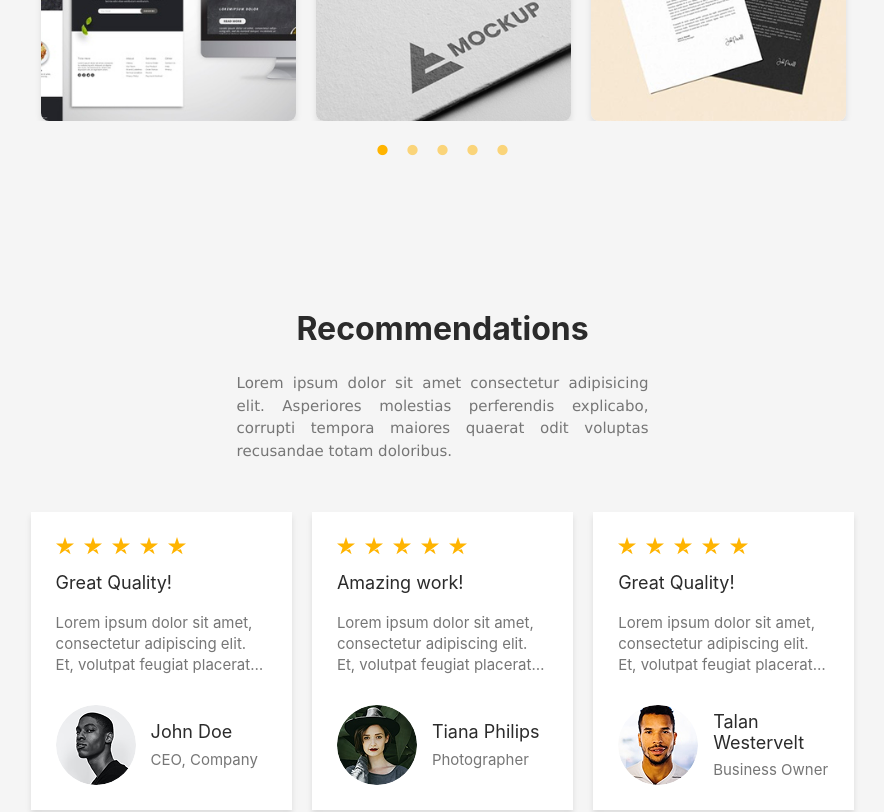
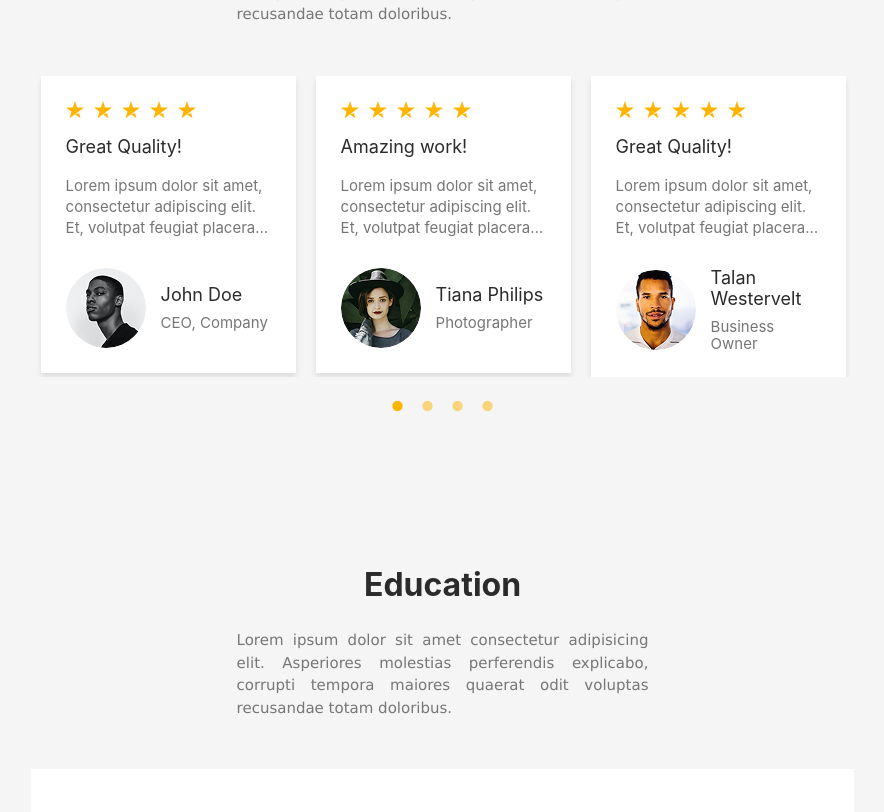
Before and after one commit to scatch03/vo-site, a React (Vite) app: page / in a window 1280 px wide. Shown: the part 2860-3672 px from the top of the page, without its empty margins (289-1173 px from the left). Built offline with nearby package versions, Linux system fonts and the light colour scheme; a web font is replaced by a local one.

Commit message:
Move testimonials slider into recommendations section

```diff
--- a/src/App.jsx
+++ b/src/App.jsx
@@ -12,7 +12,6 @@ import "slick-carousel/slick/slick.css";
 import "slick-carousel/slick/slick-theme.css";
 
 import { useEffect, useState } from 'react';
-import ClientsCarousel from './components/ClientsCarousel';
 import Testimonials from './components/Testimonials';
 import Services from './components/Services';
 import Pricing from './components/Pricing';
@@ -302,7 +301,6 @@ function App() {
         <main>
           <Services />
           <Pricing />
-          <ClientsCarousel />
           <Testimonials />
           <Education />
           <Certification />
--- a/src/components/ClientsCarousel.jsx
+++ b/src/components/ClientsCarousel.jsx
@@ -1,9 +1,8 @@
-import Slider from "react-slick";
-import p1 from "../assets/p1.jpg";
-import p2 from "../assets/p2.jpg";
-import p3 from "../assets/p3.jpg";
-import p4 from "../assets/p4.jpg";
-import p5 from "../assets/p5.jpg";
+import Slider from 'react-slick';
+import star from '../assets/star.svg';
+import testimonialsAvatar1 from '../assets/testimonialsAvatar1.png';
+import testimonialsAvatar2 from '../assets/testimonialsAvatar2.png';
+import testimonialsAvatar3 from '../assets/testimonialsAvatar3.png';
 
 const ClientsCarousel = () => {
   const settings = {
@@ -12,28 +11,80 @@ const ClientsCarousel = () => {
     speed: 500,
     slidesToShow: 3,
     slidesToScroll: 1,
+    responsive: [
+      {
+        breakpoint: 1024,
+        settings: {
+          slidesToShow: 2,
+        },
+      },
+      {
+        breakpoint: 768,
+        settings: {
+          slidesToShow: 1,
+        },
+      },
+    ],
   };
 
+  const clientsTestimonials = [
+    {
+      title: 'Great Quality!',
+      text: 'Lorem ipsum dolor sit amet, consectetur adipiscing elit. Et, volutpat feugiat placerat lobortis. Natoque rutrum semper sed suspendisse nunc lectus. Natoque rutrum semper sed suspendisse nunc lectus.Natoque rutrum semper sed suspendisse nunc lectus.',
+      authorName: 'John Doe',
+      authorRole: 'CEO, Company',
+      authorAvatar: testimonialsAvatar1,
+    },
+    {
+      title: 'Amazing work!',
+      text: 'Lorem ipsum dolor sit amet, consectetur adipiscing elit. Et, volutpat feugiat placerat lobortis. Natoque rutrum semper sed suspendisse nunc lectus. Natoque rutrum semper sed suspendisse nunc lectus.Natoque rutrum semper sed suspendisse nunc lectus.',
+      authorName: 'Tiana Philips',
+      authorRole: 'Photographer',
+      authorAvatar: testimonialsAvatar2,
+    },
+    {
+      title: 'Great Quality!',
+      text: 'Lorem ipsum dolor sit amet, consectetur adipiscing elit. Et, volutpat feugiat placerat lobortis. Natoque rutrum semper sed suspendisse nunc lectus. Natoque rutrum semper sed suspendisse nunc lectus.Natoque rutrum semper sed suspendisse nunc lectus.',
+      authorName: 'Talan Westervelt',
+      authorRole: 'Business Owner',
+      authorAvatar: testimonialsAvatar3,
+    },
+    {
+      title: 'Excellent support!',
+      text: 'Lorem ipsum dolor sit amet, consectetur adipiscing elit. Et, volutpat feugiat placerat lobortis. Natoque rutrum semper sed suspendisse nunc lectus. Natoque rutrum semper sed suspendisse nunc lectus.Natoque rutrum semper sed suspendisse nunc lectus.',
+      authorName: 'Mary Watson',
+      authorRole: 'Product Manager',
+      authorAvatar: testimonialsAvatar1,
+    },
+  ];
+
   return (
-    <section className="clients-carousel">
+    <div className="clients-carousel">
       <Slider {...settings} className="clients-slider">
-        <div className="client-slide">
-          <img src={p1} alt="Client 1" className="client-image" />
-        </div>
-        <div className="client-slide">
-          <img src={p2} alt="Client 2" className="client-image" />
-        </div>
-        <div className="client-slide">
-          <img src={p3} alt="Client 3" className="client-image" />
-        </div>
-        <div className="client-slide">
-          <img src={p4} alt="Client 4" className="client-image" />
-        </div>
-        <div className="client-slide">
-          <img src={p5} alt="Client 5" className="client-image" />
-        </div>
+        {clientsTestimonials.map(({ title, text, authorName, authorRole, authorAvatar }, index) => (
+          <div key={`${authorName}-${index}`} className="client-slide">
+            <div className="testimonials-card">
+              <ul className="testimonials-rating">
+                <li><img src={star} alt="Start icon" /></li>
+                <li><img src={star} alt="Start icon" /></li>
+                <li><img src={star} alt="Start icon" /></li>
+                <li><img src={star} alt="Start icon" /></li>
+                <li><img src={star} alt="Start icon" /></li>
+              </ul>
+              <h5 className="testimonial-title">{title}</h5>
+              <p className="testimonials-text">{text}</p>
+              <div className="testimonials-author">
+                <img className="author-avatar" src={authorAvatar} alt="Author Avatar" />
+                <div>
+                  <div className="author-name">{authorName}</div>
+                  <div className="author-job">{authorRole}</div>
+                </div>
+              </div>
+            </div>
+          </div>
+        ))}
       </Slider>
-    </section>
+    </div>
   );
 };
 
--- a/src/components/Testimonials.jsx
+++ b/src/components/Testimonials.jsx
@@ -1,81 +1,11 @@
-import star from '../assets/star.svg';
-import testimonialsAvatar1 from '../assets/testimonialsAvatar1.png';
-import testimonialsAvatar2 from '../assets/testimonialsAvatar2.png';
-import testimonialsAvatar3 from '../assets/testimonialsAvatar3.png';
+import ClientsCarousel from './ClientsCarousel';
 
 const Testimonials = () => {
     return (
         <section className='testimonials'>
             <h3 className='testimonials-title'>Recommendations</h3>
             <p className='testimonials-description'>Lorem ipsum dolor sit amet consectetur adipisicing elit. Asperiores molestias perferendis explicabo, corrupti tempora maiores quaerat odit voluptas recusandae totam doloribus.</p>
-            <div className='testimonials-grid'>
-              <div className='testimonials-card'>
-                <ul className='testimonials-rating'>
-                  <li><img src={star} alt='Start icon' /></li>
-                  <li><img src={star} alt='Start icon' /></li>
-                  <li><img src={star} alt='Start icon' /></li>
-                  <li><img src={star} alt='Start icon' /></li>
-                  <li><img src={star} alt='Start icon' /></li>
-                </ul>
-                <h5 className='testimonial-title'>
-                  Great Quality!
-                </h5>
-                <p className='testimonials-text'>
-                  Lorem ipsum dolor sit amet, consectetur adipiscing elit. Et, volutpat feugiat placerat lobortis. Natoque rutrum semper sed suspendisse nunc lectus. Natoque rutrum semper sed suspendisse nunc lectus.Natoque rutrum semper sed suspendisse nunc lectus.
-                </p>
-                <div className='testimonials-author'>
-                  <img className='author-avatar' src={testimonialsAvatar1} alt='Author Avatar' />
-                  <div>
-                    <div className='author-name'>John Doe</div>
-                    <div className='author-job'>CEO, Company</div>
-                  </div>
-                </div>
-              </div>
-              <div className='testimonials-card'>
-                <ul className='testimonials-rating'>
-                  <li><img src={star} alt='Start icon' /></li>
-                  <li><img src={star} alt='Start icon' /></li>
-                  <li><img src={star} alt='Start icon' /></li>
-                  <li><img src={star} alt='Start icon' /></li>
-                  <li><img src={star} alt='Start icon' /></li>
-                </ul>
-                <h5 className='testimonial-title'>
-                  Amazing work!
-                </h5>
-                <p className='testimonials-text'>
-                  Lorem ipsum dolor sit amet, consectetur adipiscing elit. Et, volutpat feugiat placerat lobortis. Natoque rutrum semper sed suspendisse nunc lectus. Natoque rutrum semper sed suspendisse nunc lectus.Natoque rutrum semper sed suspendisse nunc lectus.
-                </p>
-                <div className='testimonials-author'>
-                  <img className='author-avatar' src={testimonialsAvatar2} alt='Author Avatar' />
-                  <div>
-                    <div className='author-name'>Tiana Philips</div>
-                    <div className='author-job'>Photographer</div>
-                  </div>
-                </div>
-              </div>
-              <div className='testimonials-card'>
-                <ul className='testimonials-rating'>
-                  <li><img src={star} alt='Start icon' /></li>
-                  <li><img src={star} alt='Start icon' /></li>
-                  <li><img src={star} alt='Start icon' /></li>
-                  <li><img src={star} alt='Start icon' /></li>
-                  <li><img src={star} alt='Start icon' /></li>
-                </ul>
-                <h5 className='testimonial-title'>
-                  Great Quality!
-                </h5>
-                <p className='testimonials-text'>
-                  Lorem ipsum dolor sit amet, consectetur adipiscing elit. Et, volutpat feugiat placerat lobortis. Natoque rutrum semper sed suspendisse nunc lectus. Natoque rutrum semper sed suspendisse nunc lectus.Natoque rutrum semper sed suspendisse nunc lectus.
-                </p>
-                <div className='testimonials-author'>
-                  <img className='author-avatar' src={testimonialsAvatar3} alt='Author Avatar' />
-                  <div>
-                    <div className='author-name'>Talan Westervelt</div>
-                    <div className='author-job'>Business Owner</div>
-                  </div>
-                </div>
-              </div>
-            </div>
+            <ClientsCarousel />
           </section>
     )
 }
--- a/src/index.css
+++ b/src/index.css
@@ -1311,12 +1311,12 @@ footer {
 
 
 .clients-carousel {
-  margin-top: 140px;
+  margin-top: 50px;
   text-align: center;
   max-width: 100%;
   overflow: hidden;
   padding-bottom: 50px;
-  margin-bottom: 80px;
+  margin-bottom: 0;
 }
 
 .clients-slider {
@@ -1326,10 +1326,12 @@ footer {
 
 .client-slide {
   padding: 0 10px;
-  display: flex !important;
-  justify-content: center;
-  align-items: center;
+  display: block !important;
   outline: none;
+}
+
+.client-slide .testimonials-card {
+  height: 100%;
 }
 
 .client-image {
```
